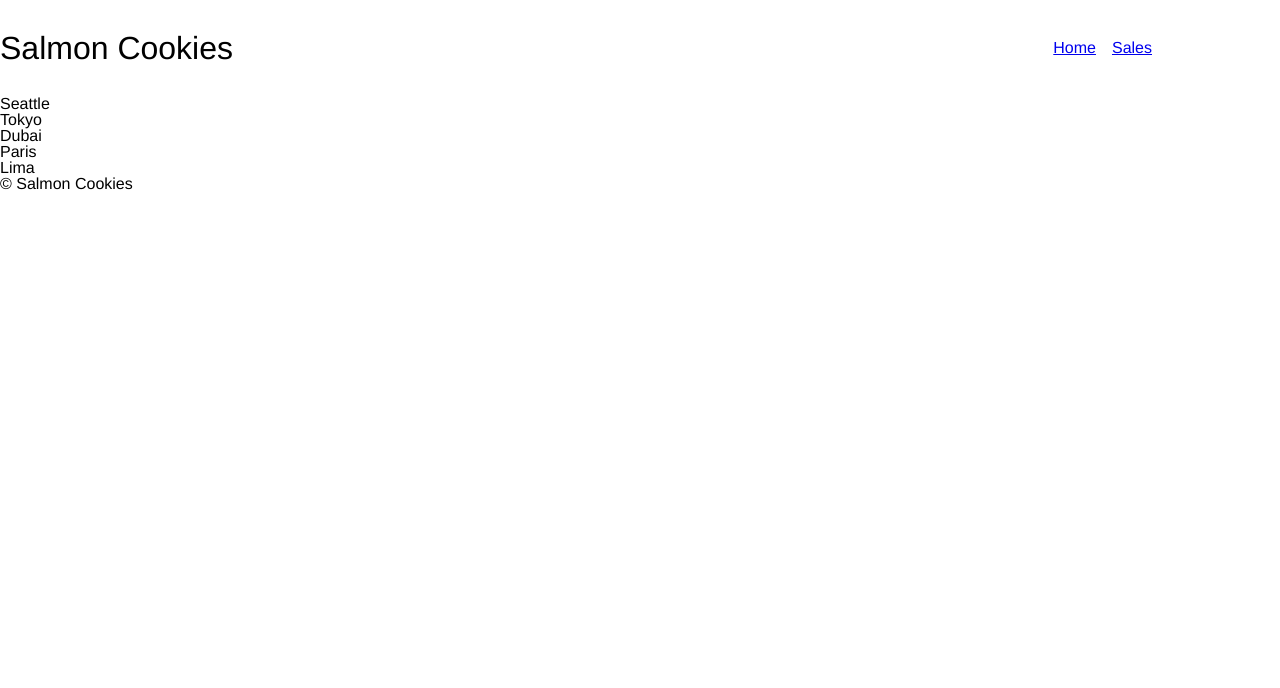
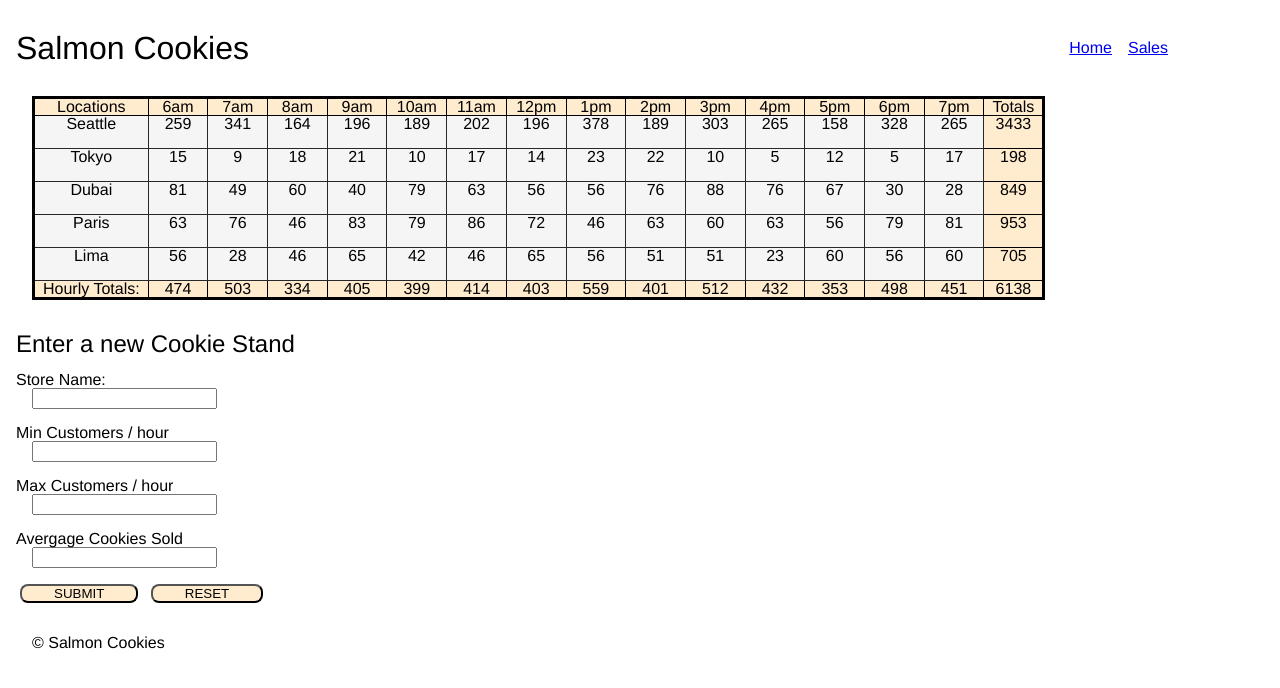
Before and after one commit to RachaelH25/salmon-cookie, a plain HTML site: page sales.html in a window 1280 px wide. Drawn offline with Linux system fonts and the light colour scheme.

Commit message:
modified files. AddedCSS to table and form. Added form html and js.

```diff
--- a/demo.js
+++ b/demo.js
@@ -3,9 +3,10 @@
 const hours = ["6am", "7am", "8am", "9am", "10am", "11am", "12pm", "1pm", "2pm", "3pm", "4pm", "5pm", "6pm", "7pm"];
 const tableElement = document.getElementById("sales-table");
 
-const state = {
-    allCookieStands: [],
-};
+// remove this section once revised the rest of the code.
+// const state = {
+//     allCookieStands: [],
+// };
 
 function SalmonCookie(location, minCustPerHour, maxCustPerHour, avgCookies) {
     this.location = location;
@@ -59,56 +60,137 @@ let paris = new SalmonCookie("Paris", 20, 38, 2.3);
 
 let lima = new SalmonCookie("Lima", 2, 16, 4.6);
 
-state.allCookieStands.push(seattle, tokyo, dubai, paris, lima);
+const allCookieStands = [seattle, tokyo, dubai, paris, lima];
+// state.allCookieStands.push(seattle, tokyo, dubai, paris, lima);
 
 function random(min, max) {
     return Math.floor(Math.random() * (max - min + 1) + min);
 }
 
-function makeHeaderRow() {
-    const tableRow = document.createElement("tr");
-    let tableHeader = document.createElement("th");
-    tableHeader.textContent = "Locations";
-    tableRow.appendChild(tableHeader);
-    for (let i = 0; i < hours.length; i++) {
-        tableHeader = document.createElement("th");
-        tableHeader.textContent = hours[i];
-        tableRow.appendChild(tableHeader);
-    }
-    tableHeader = document.createElement("th");
-    tableHeader.textContent = "Location Totals";
-    tableRow.appendChild(tableHeader);
-    tableElement.appendChild(tableRow);
+// function makeHeaderRow() {
+//     const tableRow = document.createElement("tr");
+//     let tableHeader = document.createElement("th");
+//     tableHeader.textContent = "Locations";
+//     tableRow.appendChild(tableHeader);
+//     for (let i = 0; i < hours.length; i++) {
+//         tableHeader = document.createElement("th");
+//         tableHeader.textContent = hours[i];
+//         tableRow.appendChild(tableHeader);
+//     }
+//     tableHeader = document.createElement("th");
+//     tableHeader.textContent = "Location Totals";
+//     tableRow.appendChild(tableHeader);
+//     tableElement.appendChild(tableRow);
+// }
+// take makeheaderrow out of function
+
+let tableRow = document.createElement("tr");
+let th = document.createElement("th");
+th.textContent = "Locations";
+tableRow.appendChild(th);
+
+for (let i = 0; i < hours.length; i++) {
+    th = document.createElement("th");
+    th.textContent = hours[i];
+    tableRow.appendChild(th);
 }
 
-function makeFooterRow() {
-    const tableRow = document.createElement("tr");
-    let tableHeader = document.createElement("th");
-    tableHeader.textContent = "Hourly Totals for All Locations";
-    tableRow.appendChild(tableHeader);
-    let totalOfTotals = 0;
-    for (let i = 0; i < hours.length; i++) {
-        let hourlyTotal = 0;
-        for (let j = 0; j < state.allCookieStands.length; j++) {
-            hourlyTotal += state.allCookieStands[j].cookiesPerHour[i];
-            totalOfTotals += state.allCookieStands[j].cookiesPerHour[i];
-        }
-        tableHeader = document.createElement("th");
-        tableHeader.textContent = hourlyTotal;
-        tableRow.appendChild(tableHeader);
-    }
-    tableHeader = document.createElement("th");
-    tableHeader.textContent = totalOfTotals;
-    tableRow.appendChild(tableHeader);
-    tableElement.appendChild(tableRow);
+th = document.createElement("th");
+th.textContent = "Totals";
+tableRow.appendChild(th);
+
+tableElement.appendChild(tableRow);
+
+for (let i = 0; i < allCookieStands.length; i++) {
+    allCookieStands[i].render();
 }
 
-function renderTable() {
-    makeHeaderRow();
-    for (let i = 0; i < state.allCookieStands.length; i++) {
-        state.allCookieStands[i].render();
+// function makeFooterRow() {
+//     const tableRow = document.createElement("tr");
+//     let tableHeader = document.createElement("th");
+//     tableHeader.textContent = "Hourly Totals for All Locations";
+//     tableRow.appendChild(tableHeader);
+//     let totalOfTotals = 0;
+//     for (let i = 0; i < hours.length; i++) {
+//         let hourlyTotal = 0;
+//         for (let j = 0; j < state.allCookieStands.length; j++) {
+//             hourlyTotal += state.allCookieStands[j].cookiesPerHour[i];
+//             totalOfTotals += state.allCookieStands[j].cookiesPerHour[i];
+//         }
+//         tableHeader = document.createElement("th");
+//         tableHeader.textContent = hourlyTotal;
+//         tableRow.appendChild(tableHeader);
+//     }
+//     tableHeader = document.createElement("th");
+//     tableHeader.textContent = totalOfTotals;
+//     tableRow.appendChild(tableHeader);
+//     tableElement.appendChild(tableRow);
+// }
+
+const totalTR = document.createElement("tr");
+function renderTotals() {
+    let totalTHHeading = document.createElement("th");
+
+    totalTHHeading.textContent = `Hourly Totals:`;
+    totalTR.appendChild(totalTHHeading);
+
+    let total = 0;
+    for (let k = 0; k < hours.length; k++) {
+        let hourlyTotal = 0;
+        for (let i = 0; i < allCookieStands.length; i++) {
+            hourlyTotal += allCookieStands[i].cookiesPerHour[k];
+        }
+        let totalTH = document.createElement("th");
+        totalTH.textContent = hourlyTotal;
+        totalTR.appendChild(totalTH);
+        total += hourlyTotal;
     }
-    makeFooterRow();
+    let finalTotalTH = document.createElement("th");
+    finalTotalTH.textContent = total;
+    totalTR.appendChild(finalTotalTH);
+
+    tableElement.appendChild(totalTR);
 }
 
-renderTable();
+// function renderTable() {
+//     makeHeaderRow();
+//     for (let i = 0; i < state.allCookieStands.length; i++) {
+//         state.allCookieStands[i].render();
+//     }
+//     makeFooterRow();
+// }
+
+// renderTable();
+
+renderTotals();
+
+// const myStores = [];
+// function CookieStore(storeName, minCust, maxCust, avgCookies) {
+//     this.storeName = storeName;
+//     this.minCust = minCust;
+//     this.maxCust = maxCust;
+//     this.avgCookies = avgCookies;
+// }
+
+const newStoreForm = document.getElementById("new-store-form");
+
+newStoreForm.addEventListener("submit", function (event) {
+    event.preventDefault();
+
+    const storeNameInput = event.target.name.value;
+    const minCustInput = event.target.minCust.value;
+    const maxCustInput = event.target.maxCust.value;
+    const avgCookiesInput = event.target.avgCookies.value;
+
+    const newStore = new SalmonCookie(storeNameInput, minCustInput, maxCustInput, avgCookiesInput);
+
+    totalTR.innerHTML = "";
+    newStore.render();
+    document.getElementById("new-store-name").value = "";
+    document.getElementById("min-cust").value = "";
+    document.getElementById("max-xust").value = "";
+    document.getElementById("avg-cookies").value = "";
+    renderTotals();
+
+    // myStores.push(newStore);
+});
--- a/sales.html
+++ b/sales.html
@@ -21,7 +21,8 @@
             </div>
         </header>
         <main>
-            <div class="main-container container">
+            <table id="sales-table"></table>
+            <!-- <div class="main-container container">
                 <h2>Seattle</h2>
                 <ul id="seattle"></ul>
                 <h2>Tokyo</h2>
@@ -32,6 +33,28 @@
                 <ul id="paris"></ul>
                 <h2>Lima</h2>
                 <ul id="lima"></ul>
+            </div> -->
+
+            <div class="form">
+                <form id="new-store-form">
+                    <fieldset>
+                        <legend>Enter a new Cookie Stand</legend>
+                        <label for="name-input">Store Name:</label>
+                        <input type="text" id="name-input" name="name" />
+
+                        <label for="min-cust-input">Min Customers / hour</label>
+                        <input type="text" id="min-cust-input" name="minCust" />
+
+                        <label for="max-cust-input">Max Customers / hour</label>
+                        <input type="text" id="max-cust-input" name="maxCust" />
+
+                        <label for="avg-cookies-input">Avergage Cookies Sold</label>
+                        <input type="text" id="avg-cookies-input" name="avgCookies" />
+
+                        <button id="submit-button" type="submit">SUBMIT</button>
+                        <button type="reset">RESET</button>
+                    </fieldset>
+                </form>
             </div>
         </main>
         <footer>
--- a/styles.css
+++ b/styles.css
@@ -44,8 +44,48 @@ body {
     min-width: 320px;
     font-size: 1rem;
     width: 90%;
+    margin-left: 1rem;
 }
 
 table {
     border: 3px solid black;
+    margin-left: 1rem;
 }
+
+fieldset {
+    margin-top: 2rem;
+}
+
+legend {
+    font-size: 1.5rem;
+    margin-bottom: 1rem;
+}
+
+input {
+    display: block;
+    margin: 0 0 1rem 1rem;
+}
+
+footer {
+    margin: 2rem 1rem;
+}
+
+th {
+    background-color: blanchedalmond;
+    border: 1px solid black;
+    text-align: center;
+    padding: 0 0.5rem;
+}
+td {
+    background-color: whitesmoke;
+    padding: 0 1rem 1rem 1rem;
+    border: 1px solid #28282b;
+    text-align: center;
+}
+
+button {
+    background-color: blanchedalmond;
+    border-radius: 0.5rem;
+    padding: 0 2rem;
+    margin: 0 0.25rem;
+}
```
Also changed, not shown: index.html (+2 -2 lines).
